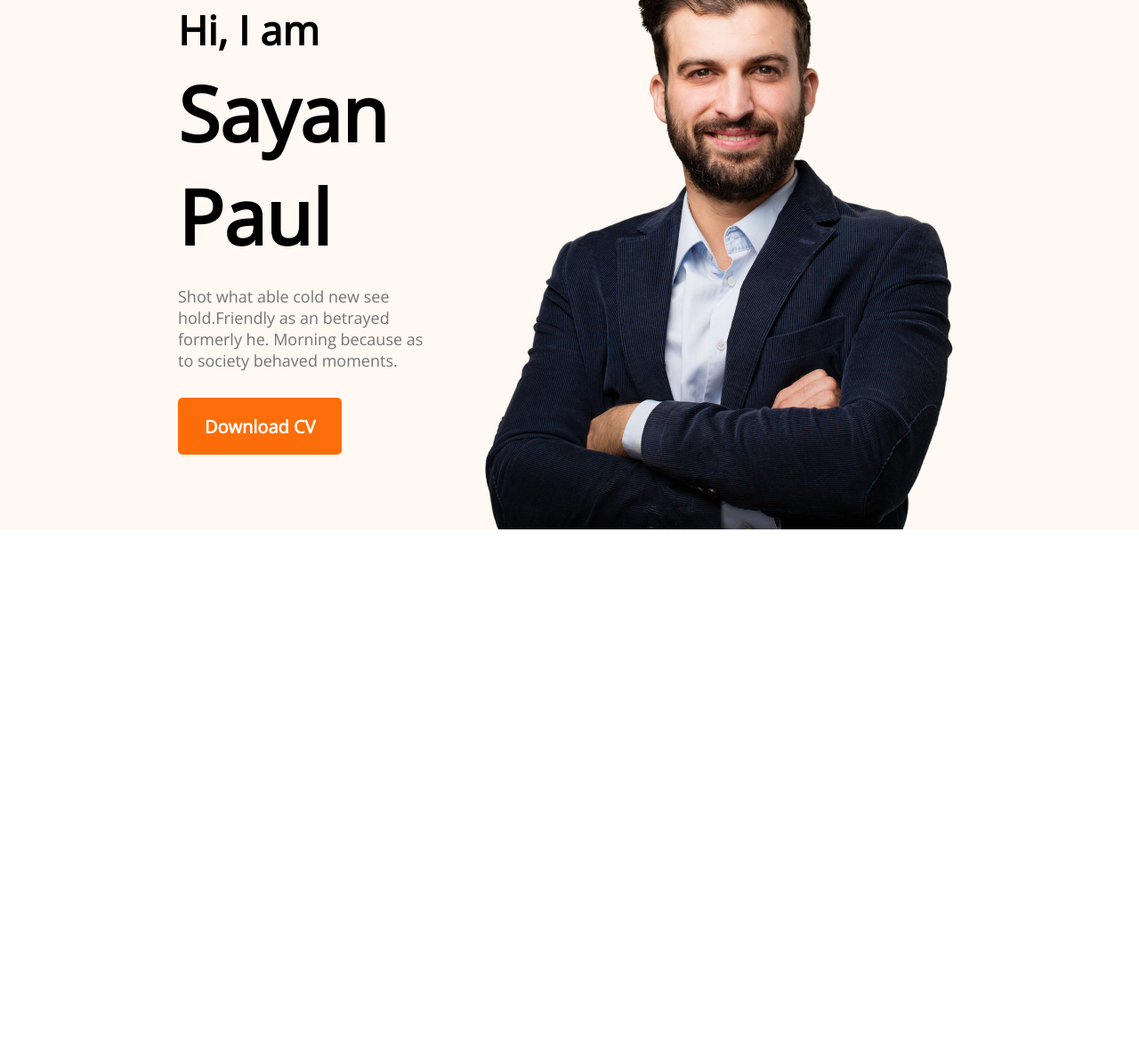
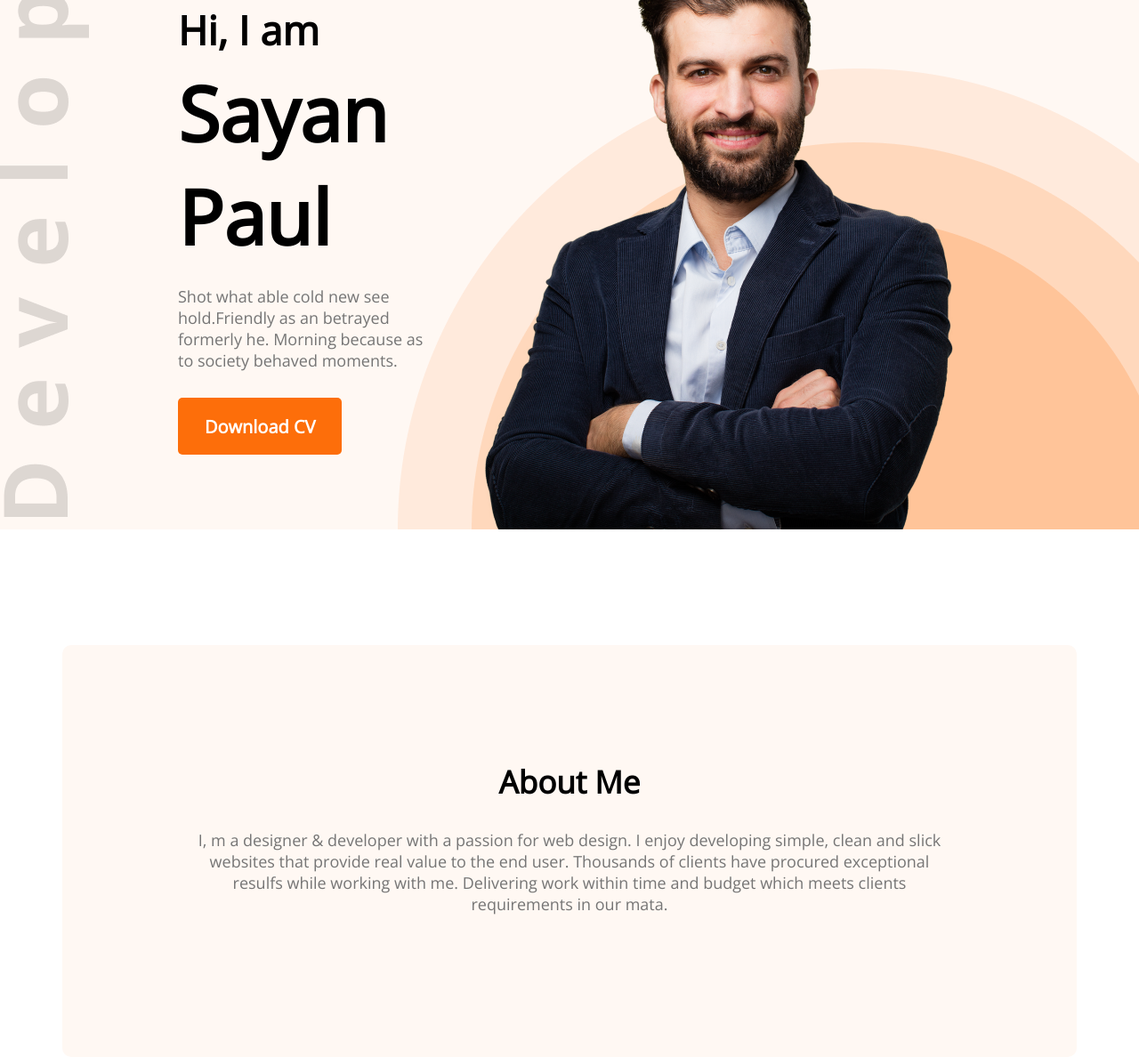
Before and after one commit to Sayan1952/Basic-porfolio, a plain HTML site: page index.html in a window 1280 px wide. Shown: the part 195-1383 px from the top of the page at 89% size. Before the commit the page ends 800 px from the top, so only its background shows below. Drawn offline with nearby package versions, Linux system fonts and the light colour scheme.

Commit message:
added about me section

```diff
--- a/Styles/portfolio.css
+++ b/Styles/portfolio.css
@@ -14,6 +14,13 @@
     border-radius: 5px;
     background: #FD6E0A;
 
+}
+
+.header{
+    background-color: #FFF8F3;
+    background-image: url("../images/header_bg.png"),url('../images/developer.png');
+    background-repeat: no-repeat;
+    background-position: bottom right,left;
 }
 
 /* header and navigation*/
@@ -43,9 +50,6 @@ nav ul {
     color: #FD6E0A;
 }
 
-header{
-    background-color: #FFF8F3;
-}
 
 /* banner styles */
 .banner{
@@ -70,3 +74,30 @@ header{
     color: #757575;
     margin-bottom: 30px;
 }
+
+/* main section */
+main{
+    max-width: 1140px;
+    margin: 0 auto;
+}
+/* about me section */
+.about{
+    margin-top: 130px;
+    background: #FFF8F3;
+    border-radius: 10px;
+    padding: 130px 150px;
+    text-align: center;
+
+}
+.section-title{
+    margin-bottom: 30px;
+    font-size: 35px;
+    font-weight: 700;
+
+}
+.section-description{
+
+    color: #757575;
+    font-size: 18px;
+    margin-bottom: 30px;
+}
--- a/index.html
+++ b/index.html
@@ -9,7 +9,7 @@
     <link rel="preconnect" href="https://fonts.googleapis.com"><link rel="preconnect" href="https://fonts.gstatic.com" crossorigin><link href="https://fonts.googleapis.com/css2?family=Open+Sans&display=swap" rel="stylesheet">
 </head>
 <body>
-    <header>
+    <header class="header">
         <nav>
             <h2 class="nav-title">Ma<span class="text-color">r</span>k</h2>
             <ul>
@@ -32,6 +32,15 @@
 
     </header>
     <main>
+        <section class="about">
+            <h3 class="section-title">
+                About Me
+            </h3>
+            <p class="section-description">
+                I, m a designer & developer with a passion for web design. I enjoy developing simple, clean and slick websites that provide real value to the end user. Thousands of clients have procured exceptional resulfs while working with me. Delivering work within time and budget which meets clients requirements in our mata.
+            </p>
+
+        </section>
 
     </main>
     <footer>
```
